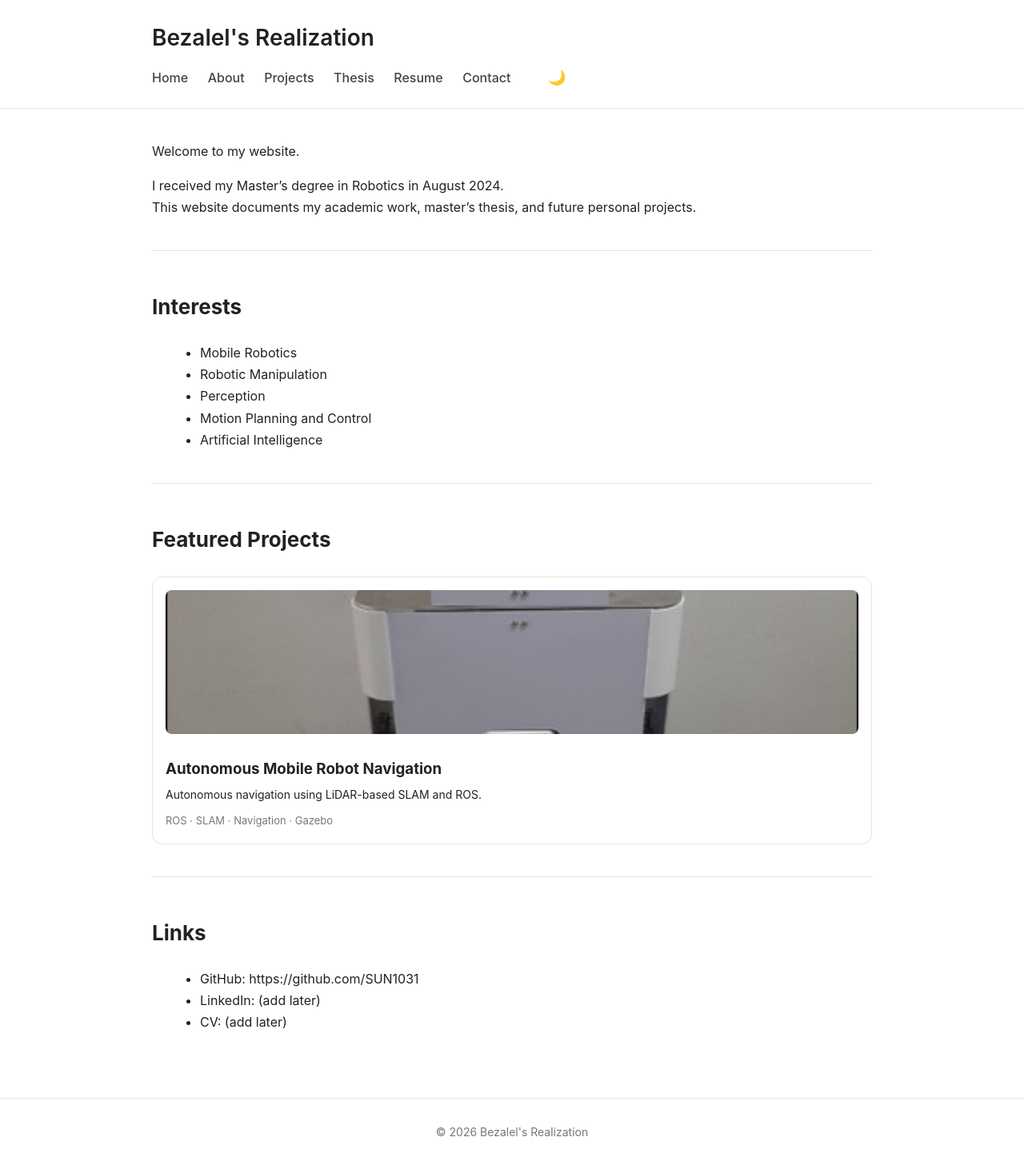
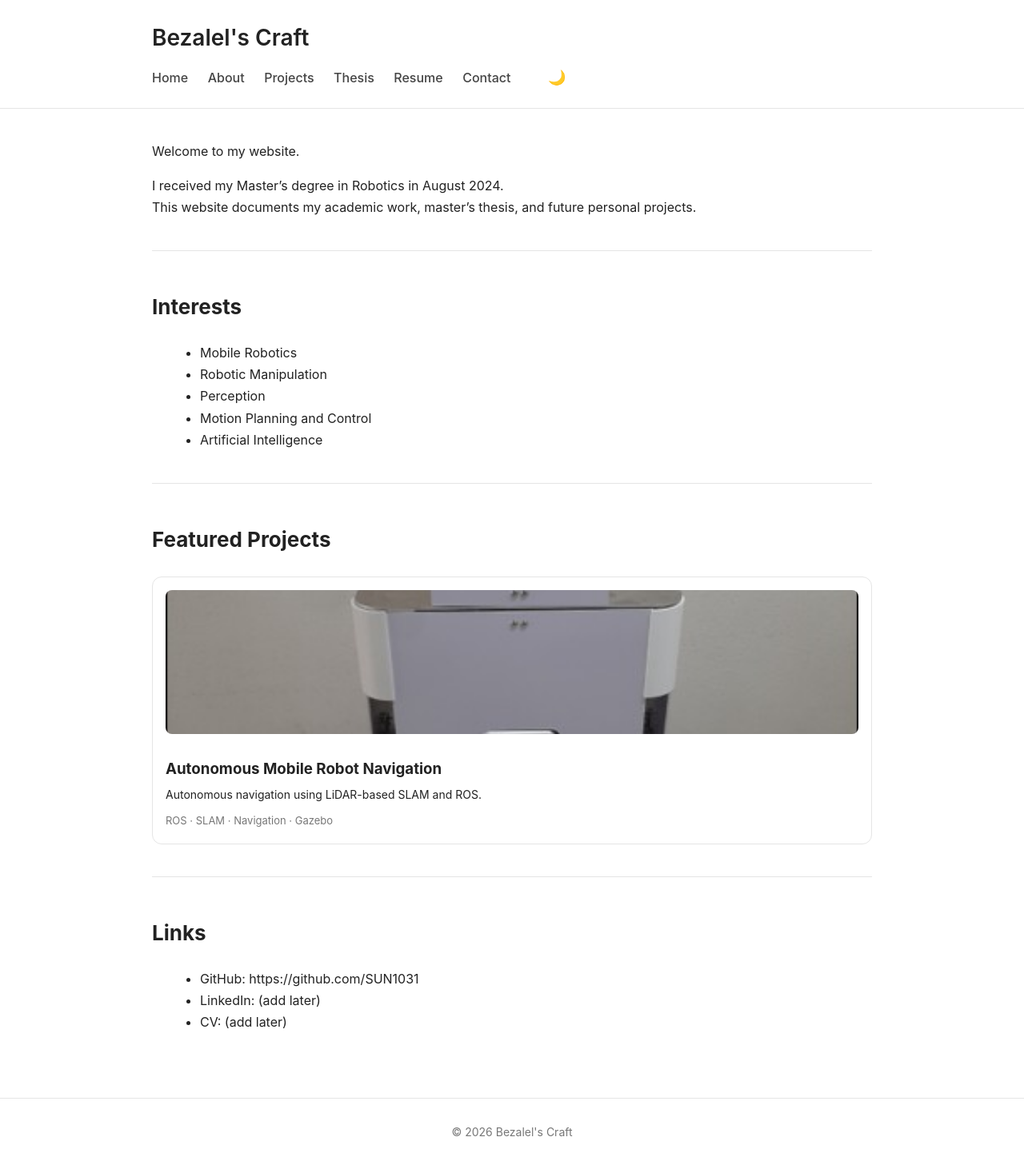
Before and after one commit to SUN1031/SUN1031.github.io, a Jekyll site: the page built from index.md, in a window 1280 px wide. Shown: the whole page at 80% size. Built offline with Jekyll 4.4.1, drawn with Linux system fonts in a browser that asks for light colours.

Commit message:
Update default.html

```diff
--- a/_layouts/default.html
+++ b/_layouts/default.html
@@ -2,7 +2,7 @@
 <html lang="en">
 <head>
   <meta charset="UTF-8" />
-  <title>{{ page.title }} | Bezalel's Realization</title>
+  <title>{{ page.title }} | Bezalel's Craft</title>
 
   <meta name="viewport" content="width=device-width, initial-scale=1" />
 
@@ -13,7 +13,7 @@
 
   <header class="site-header">
     <div class="container">
-      <h1 class="site-title">Bezalel's Realization</h1>
+      <h1 class="site-title">Bezalel's Craft</h1>
       <nav class="site-nav">
         <a href="/">Home</a>
         <a href="/about">About</a>
@@ -35,7 +35,7 @@
 
   <footer class="site-footer">
     <div class="container">
-      © {{ site.time | date: "%Y" }} Bezalel's Realization
+      © {{ site.time | date: "%Y" }} Bezalel's Craft
     </div>
   </footer>
 
```
